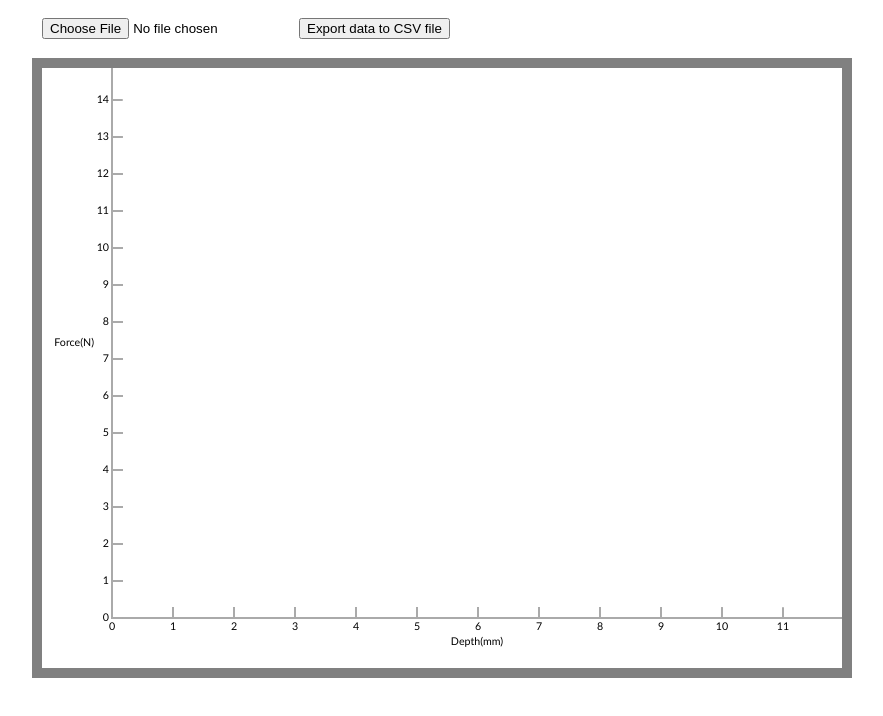
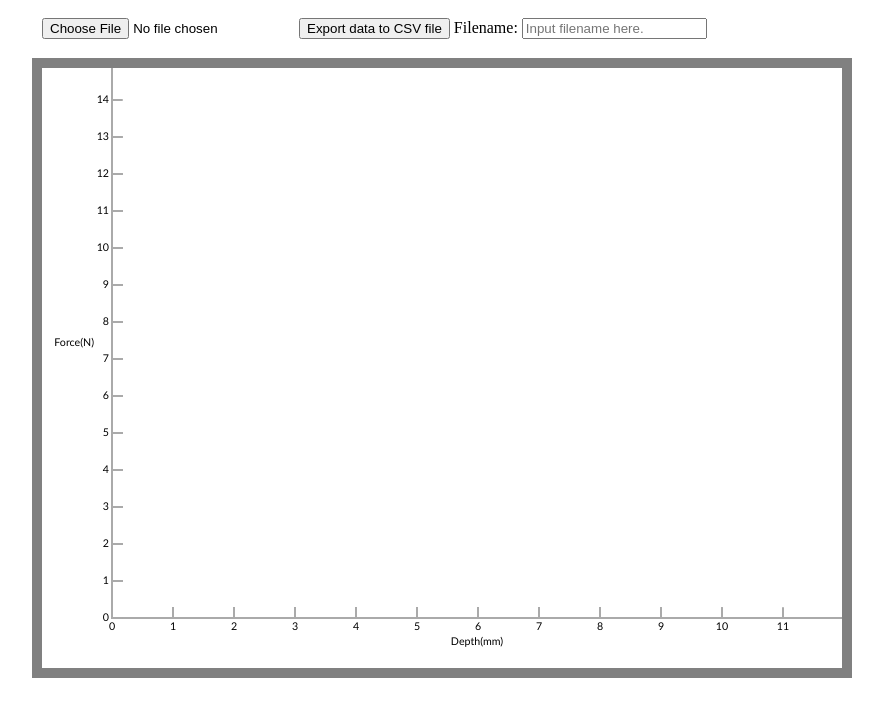
Before and after one commit to nafu/force-sense-drawing-tool, a plain HTML site: page sample.html in a window 1280 px wide. Shown: the whole page, without its empty margins (66-949 px from the left). Drawn offline with Linux system fonts and the light colour scheme.

Commit message:
Add input field to specify export filename

```diff
--- a/sample.html
+++ b/sample.html
@@ -13,6 +13,8 @@
     <div class="fileio">
       <input id="readfile" type="file" onchange="window.loadFile(event)"/>
       <button onclick="window.exportData()">Export data to CSV file</button>
+      <span>Filename:</span>
+      <input id="filename" type="text" name="filename" placeholder="Input filename here.">
     </div>
     <div id="sketch">
       <canvas id="paint"></canvas>
```
